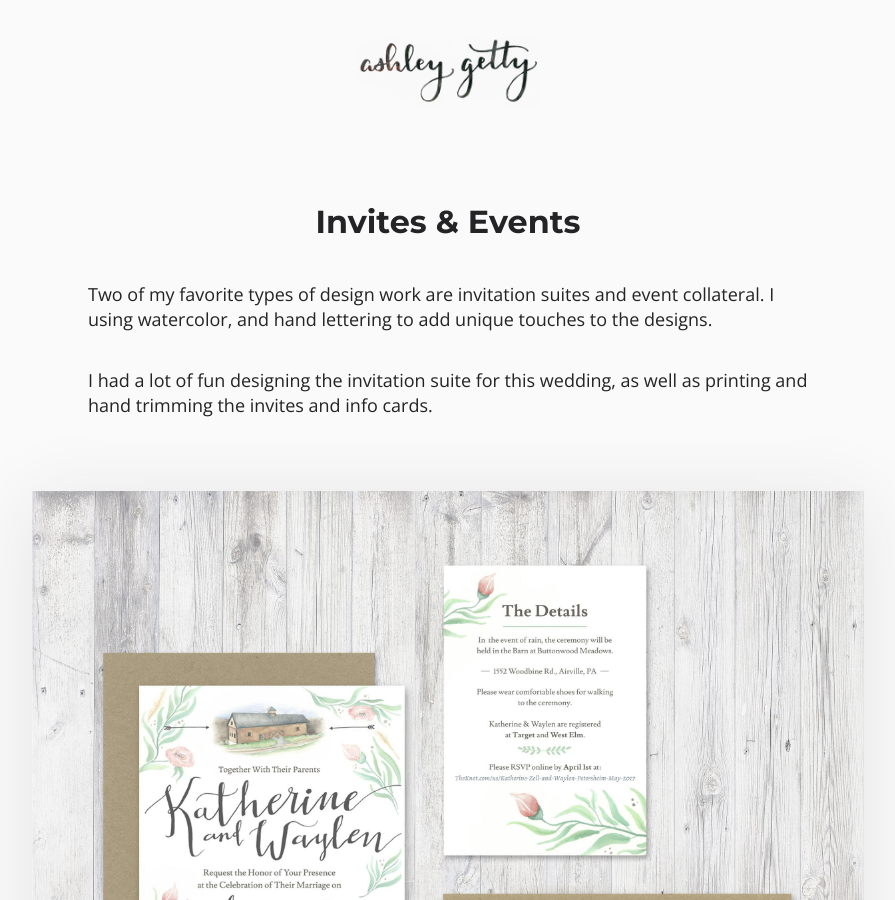
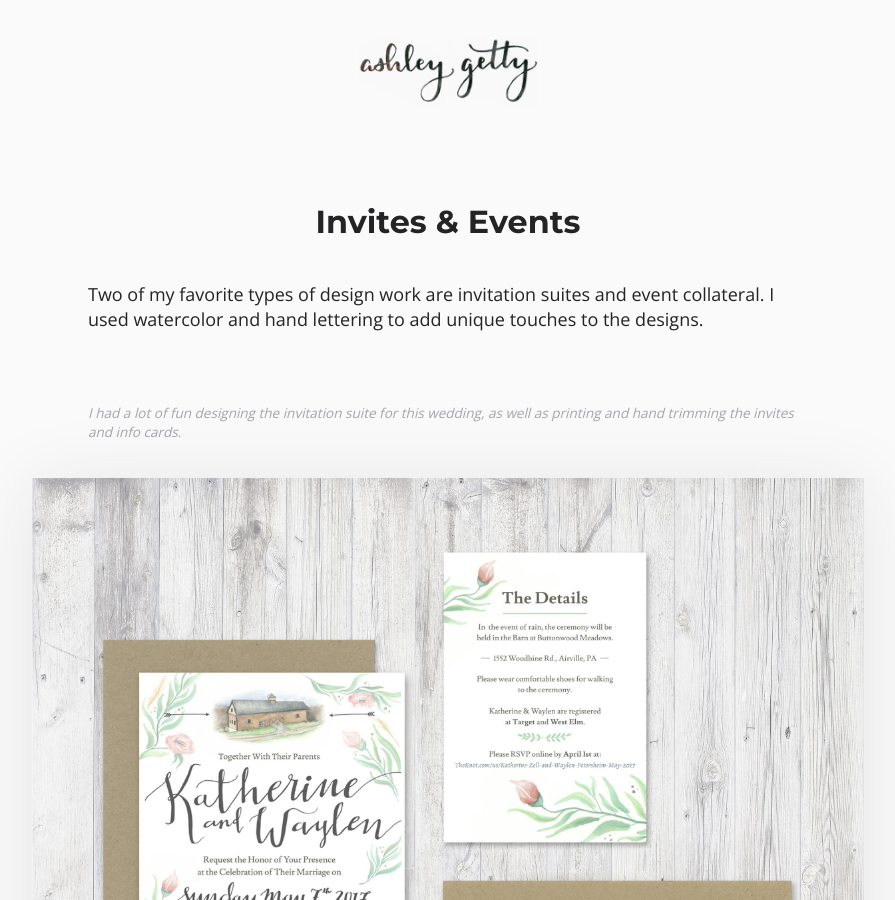
Before and after one commit to alexgetty/ashleygetty, a Jekyll site: the page built from _posts/2017-07-04-invites.markdown, in a window 1280 px wide and 900 px high. Shown: the whole window, without its empty margins (192-1087 px from the left). Built offline with Jekyll 4.4.1, drawn with Linux system fonts in a browser that asks for light colours.

```diff
--- a/_posts/2017-07-04-invites.markdown
+++ b/_posts/2017-07-04-invites.markdown
@@ -5,11 +5,12 @@ coverImage: invites-cover.jpg
 date:   2017-07-04
 ---
 
-Two of my favorite types of design work are invitation suites and event collateral. I using watercolor, and hand lettering to add unique touches to the designs.
-
-I had a lot of fun designing the invitation suite for this wedding, as well as printing and hand trimming the invites and info cards.
+Two of my favorite types of design work are invitation suites and event collateral. I used watercolor and hand lettering to add unique touches to the designs.
 
 <figure>
+    <figcaption>
+        <p>I had a lot of fun designing the invitation suite for this wedding, as well as printing and hand trimming the invites and info cards.</p>
+    </figcaption>
     <img src="../img/invites-1.jpg" alt="invites" />
 </figure>
 <figure>
@@ -21,19 +22,19 @@ I had a lot of fun designing the invitation suite for this wedding, as well as p
 <figure>
     <img src="../img/invites-4.jpg" alt="invites" />
 </figure>
-
-Below are some designs I created for a bridal shower.
-
 <figure>
+    <figcaption>
+        <p>Below are some designs I created for a bridal shower.</p>
+    </figcaption>
     <img src="../img/invites-5.jpg" alt="invites" />
 </figure>
 <figure>
     <img src="../img/invites-6.jpeg" alt="invites" />
 </figure>
-
-I also created the place cards and many of the signs that were featured at my own wedding by hand.
-
 <figure>
+    <figcaption>
+        <p>I also created the place cards and many of the signs that were featured at my own wedding by hand.</p>
+    </figcaption>
     <img src="../img/invites-7.jpg" alt="invites" />
 </figure>
 <figure>
```
Also changed, not shown: _posts/2017-07-04-bcb.markdown (+18 -17 lines), _posts/2017-07-04-dental.markdown (+8 -10 lines), _posts/2017-07-04-hershey.markdown (+15 -16 lines), _posts/2017-07-04-hollywood-hunter.markdown (renamed from _posts/2017-07-04-beer-labels.markdown, +4 -4 lines), 8 other files.
